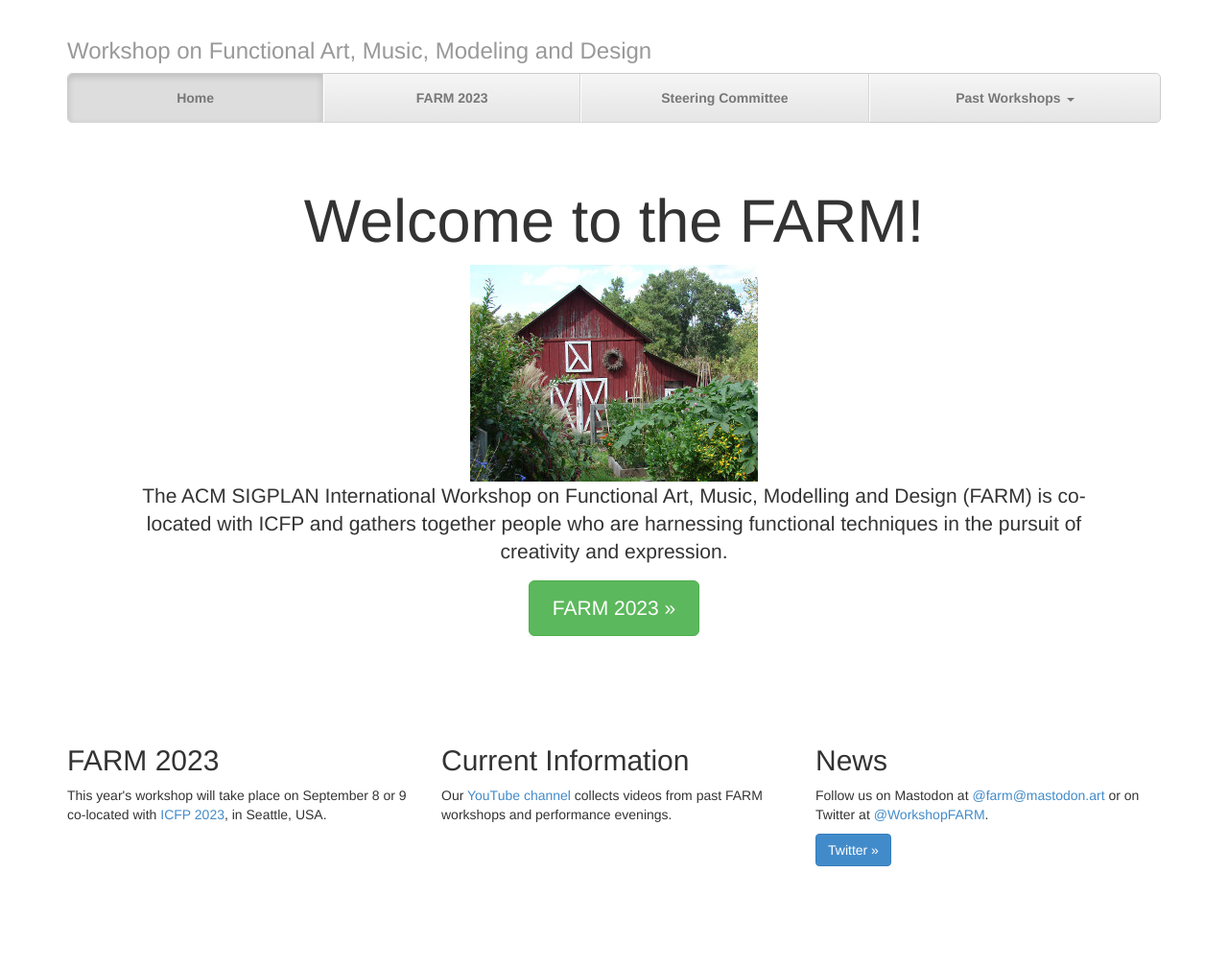
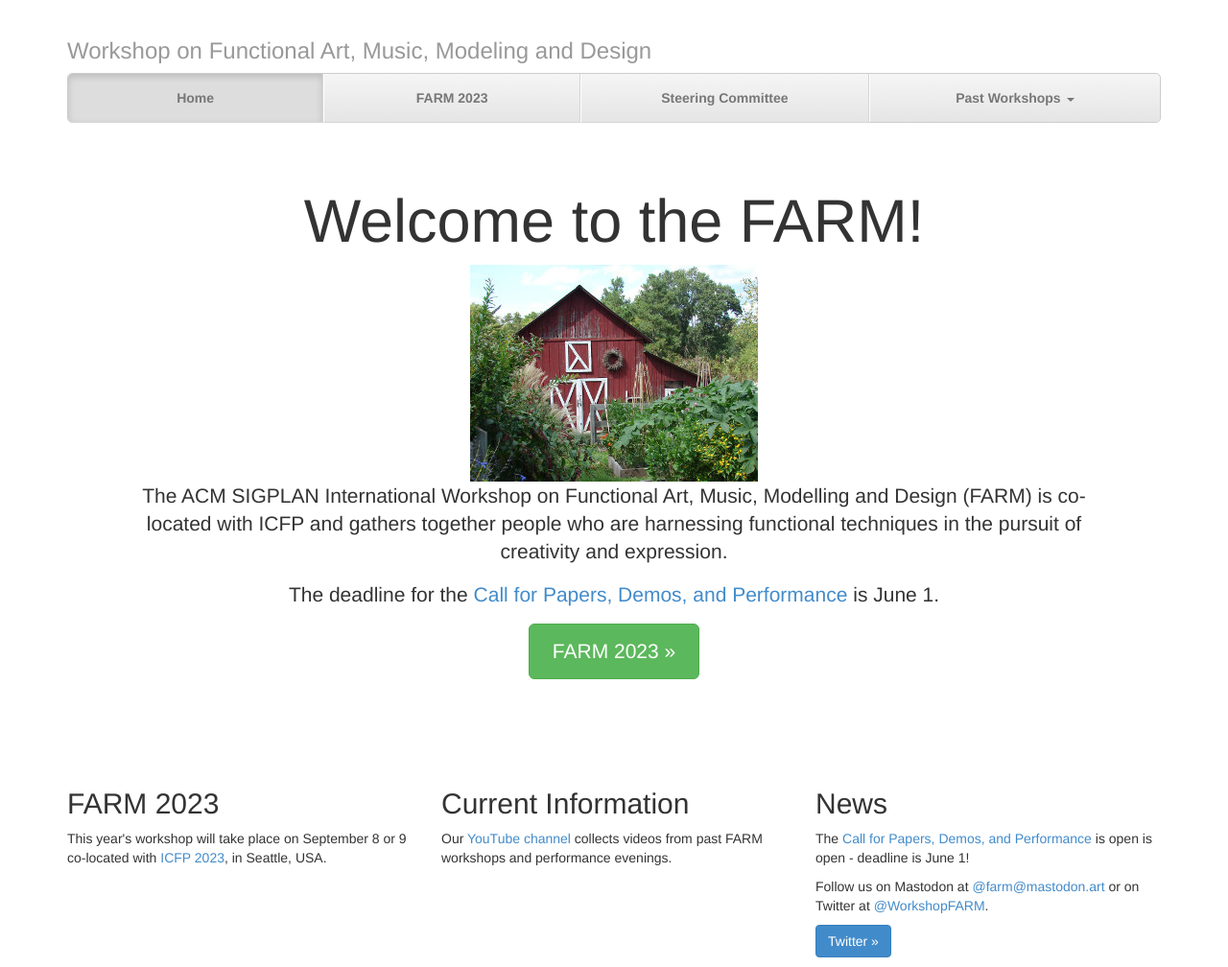
Before and after one commit to functional-art/functional-art.github.com, a Jekyll site: the page built from index.html, in a window 1280 px wide. Shown: the whole page at 96% size. Built offline with Jekyll 4.4.1, drawn with Linux system fonts in a browser that asks for light colours; nearby versions of some CDN libraries; before the commit the page ends 913 px from its top, so only the background shows below that.

Commit message:
Link CfP.

```diff
--- a/index.html
+++ b/index.html
@@ -48,6 +48,8 @@ The ACM SIGPLAN International Workshop on Functional Art, Music,
 Modelling and Design (FARM) is co-located with ICFP and gathers together people who are harnessing
 functional techniques in the pursuit of creativity and expression.
 	</p>
+	<p>The deadline for the <a href="cfp.html">Call for Papers,
+	    Demos, and Performance</a> is June 1.</p>
         <p><a class="btn btn-lg btn-success" href="/2023/"
         role="button">FARM 2023 &raquo;</a></p>
       </div>
@@ -58,7 +60,9 @@ functional techniques in the pursuit of creativity and expression.
           <h2>FARM 2023</h2>
 		<p>This year's workshop will take place on September 8
 		  or 9 co-located with <a
-          href="http://icfp23.sigplan.org/home">ICFP 2023</a>, in Seattle, USA.</p>
+          href="http://icfp23.sigplan.org/home">ICFP 2023</a>, in
+		  Seattle, USA.</p>
+		<p>
        </div>
         <div class="col-lg-4">
 	  <h2>Current Information</h2>
@@ -68,6 +72,9 @@ functional techniques in the pursuit of creativity and expression.
        </div>
         <div class="col-lg-4">
           <h2>News</h2>
+	  <p>The <a href="cfp.html">Call for Papers, Demos, and Performance</a> is open is
+	    open - deadline is June 1!
+	  </p>
           <p>Follow us on Mastodon at
 	    <a href="https://mastodon.art/@farm">@farm@mastodon.art</a>
 	    or on
```
Also changed, not shown: 2023/index.md (+5 -0 lines).
